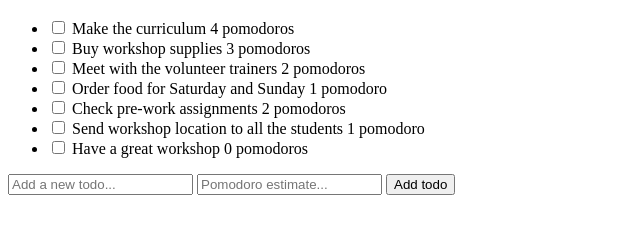
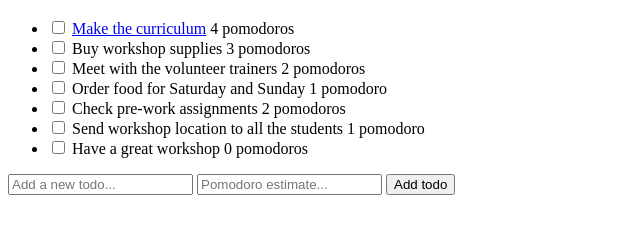
Before and after one commit to pathikbhatt/todo_app_front_end, a plain HTML site: page index.html in a window 1280 px wide. Shown: the part 48-282 px from the top of the page, without its empty margins (0-640 px from the left). Drawn offline with Linux system fonts and the light colour scheme.

Commit message:
Add link to show file

```diff
--- a/index.html
+++ b/index.html
@@ -7,7 +7,7 @@
     <ul>
       <li>
         <input type="checkbox">
-        Make the curriculum 4 pomodoros
+        <a href="show.html">Make the curriculum</a> 4 pomodoros
       </li>
       <li>
         <input type="checkbox">
```
